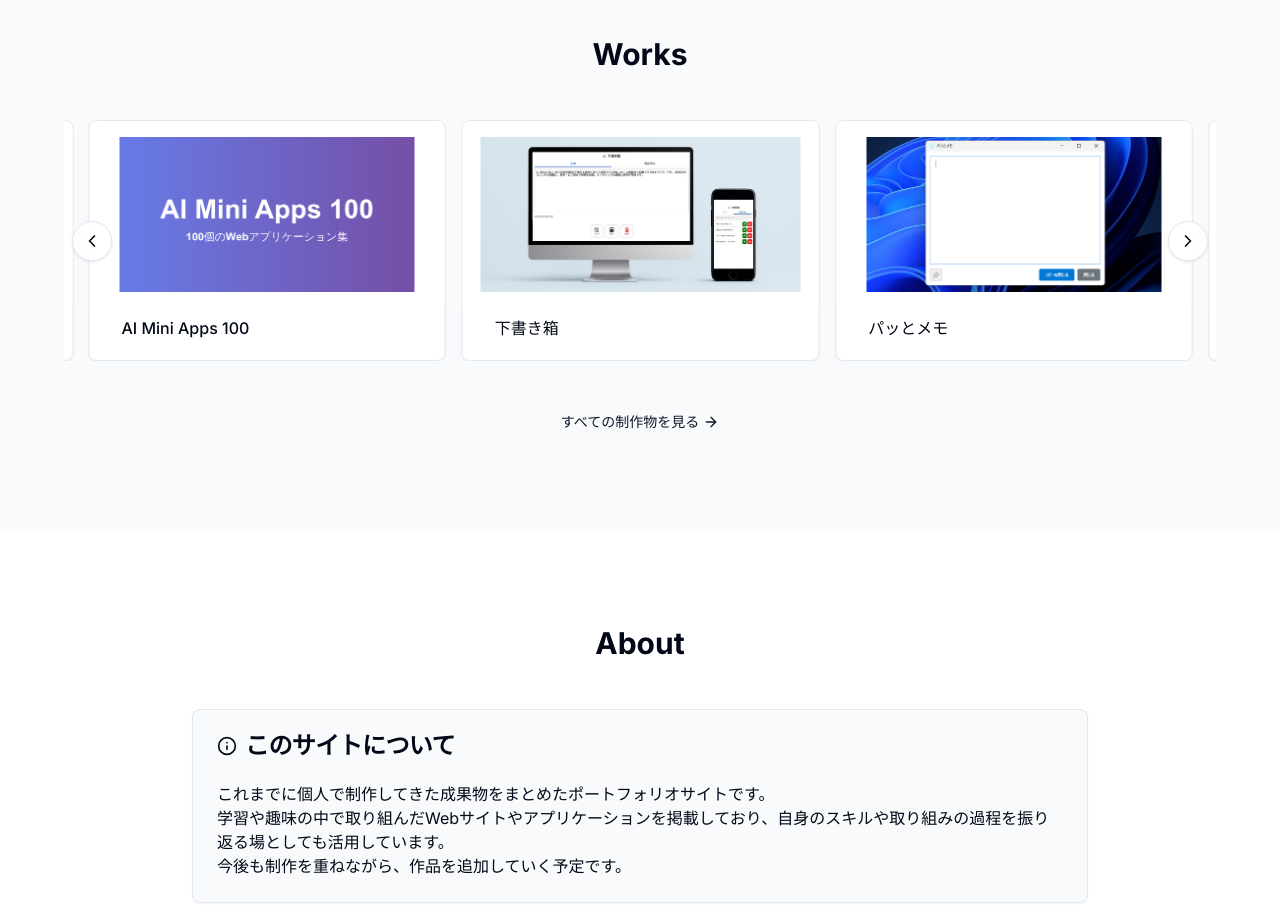
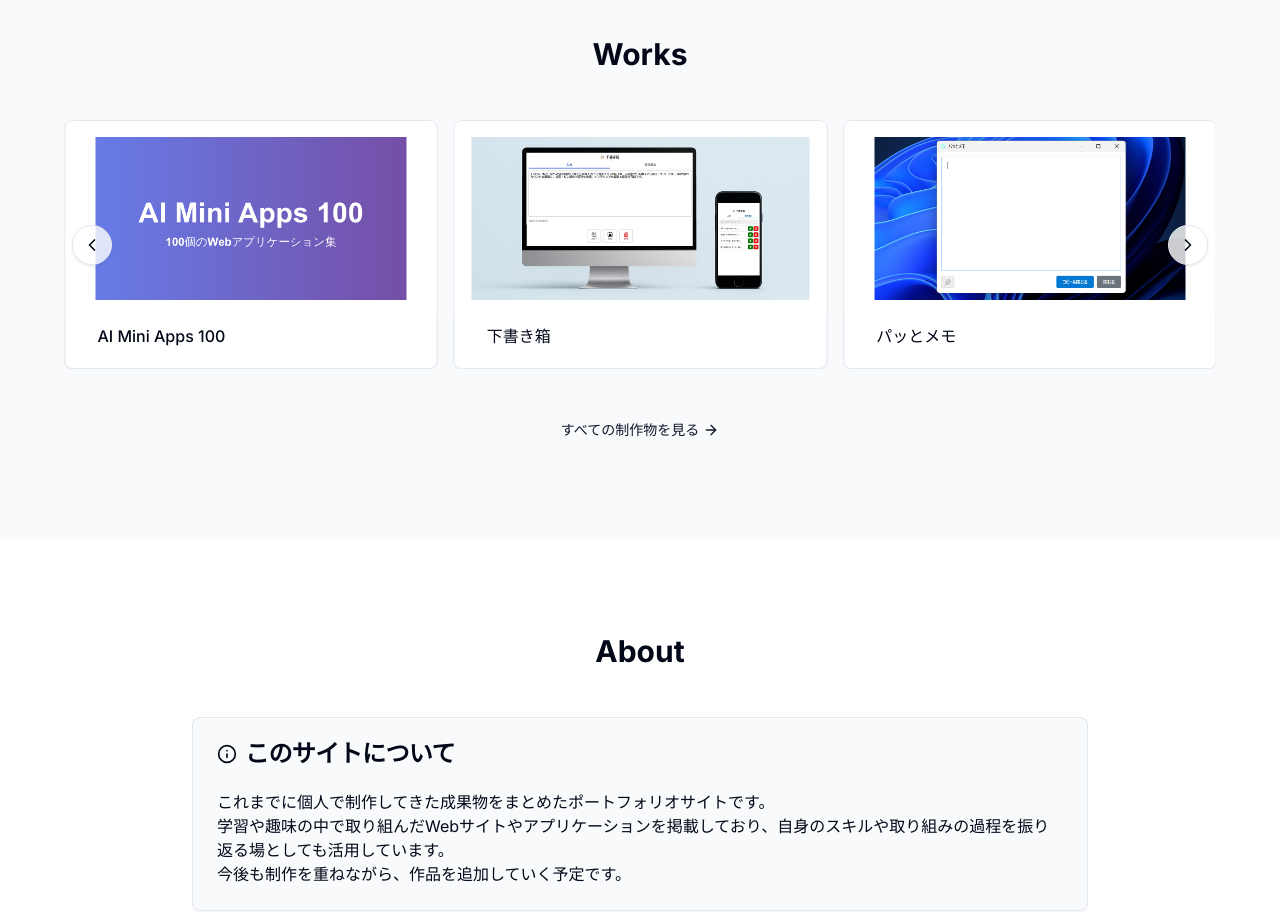
Before and after one commit to ekumaki/my-portfolio, a Next.js app: page / in a window 1280 px wide. Shown: the part 860-1777 px from the top of the page. Built offline with nearby package versions, Linux system fonts and the light colour scheme.

Commit message:
chore(css): Embla peekingを左右対称化（viewportに半ギャップを含め、containerの負マージンとgapで整合）。クリックブロック幅をCSS変数で統一

```diff
--- a/app/globals.css
+++ b/app/globals.css
@@ -2,27 +2,26 @@
 @tailwind components;
 @tailwind utilities;
 
-/* Embla carousel with left/right peeking (48px) */
+/* Embla carousel with symmetric peeking (48px) */
 .embla { --slide-spacing: 16px; --slide-peek: 48px; }
 .embla__viewport {
   overflow: hidden;
-  padding-left: var(--slide-peek);
-  padding-right: var(--slide-peek);
+  /* include half gap to make both edges peek equally */
+  padding-left: calc(var(--slide-peek) + var(--slide-spacing) / 2);
+  padding-right: calc(var(--slide-peek) + var(--slide-spacing) / 2);
 }
 .embla__container {
   display: flex;
-  /* Use per-slide padding for spacing to preserve left peek */
-  gap: 0;
-  margin-left: calc(var(--slide-peek) * -1);
-  margin-right: calc(var(--slide-peek) * -1);
+  gap: var(--slide-spacing);
+  /* counter the viewport padding on both sides */
+  margin-left: calc((var(--slide-peek) + var(--slide-spacing) / 2) * -1);
+  margin-right: calc((var(--slide-peek) + var(--slide-spacing) / 2) * -1);
 }
 .embla__slide {
   min-width: 0;
   flex: 0 0 100%;
-  padding-left: calc(var(--slide-spacing) / 2);
-  padding-right: calc(var(--slide-spacing) / 2);
 }
-/* Responsive widths (3/2/1 per view, accounting for spacing only) */
+/* Responsive widths (3/2/1 per view, accounting for internal gaps only) */
 @media (min-width: 1024px) { /* lg: 3 per view */
   .embla__slide { flex-basis: calc((100% - (2 * var(--slide-spacing))) / 3); }
 }
@@ -32,6 +31,9 @@
 @media (max-width: 767.98px) { /* sm: 1 per view */
   .embla__slide { flex-basis: 100%; }
 }
+
+/* Peek blocker width to match viewport padding */
+.embla__peek-block { width: calc(var(--slide-peek) + var(--slide-spacing) / 2); }
 
 @layer base {
   :root {
--- a/components/features/WorksCarousel.tsx
+++ b/components/features/WorksCarousel.tsx
@@ -122,8 +122,8 @@ export function WorksCarousel({ projects, includeDummy = false }: Props) {
       </div>
 
       {/* Click blockers over peek areas (prevent clicking hidden slides) */}
-      <div aria-hidden className="pointer-events-auto absolute left-0 top-0 h-full w-[48px] z-10" />
-      <div aria-hidden className="pointer-events-auto absolute right-0 top-0 h-full w-[48px] z-10" />
+      <div aria-hidden className="pointer-events-auto absolute left-0 top-0 h-full embla__peek-block z-10" />
+      <div aria-hidden className="pointer-events-auto absolute right-0 top-0 h-full embla__peek-block z-10" />
 
       {/* Arrows (hidden on mobile) */}
       <button
```
